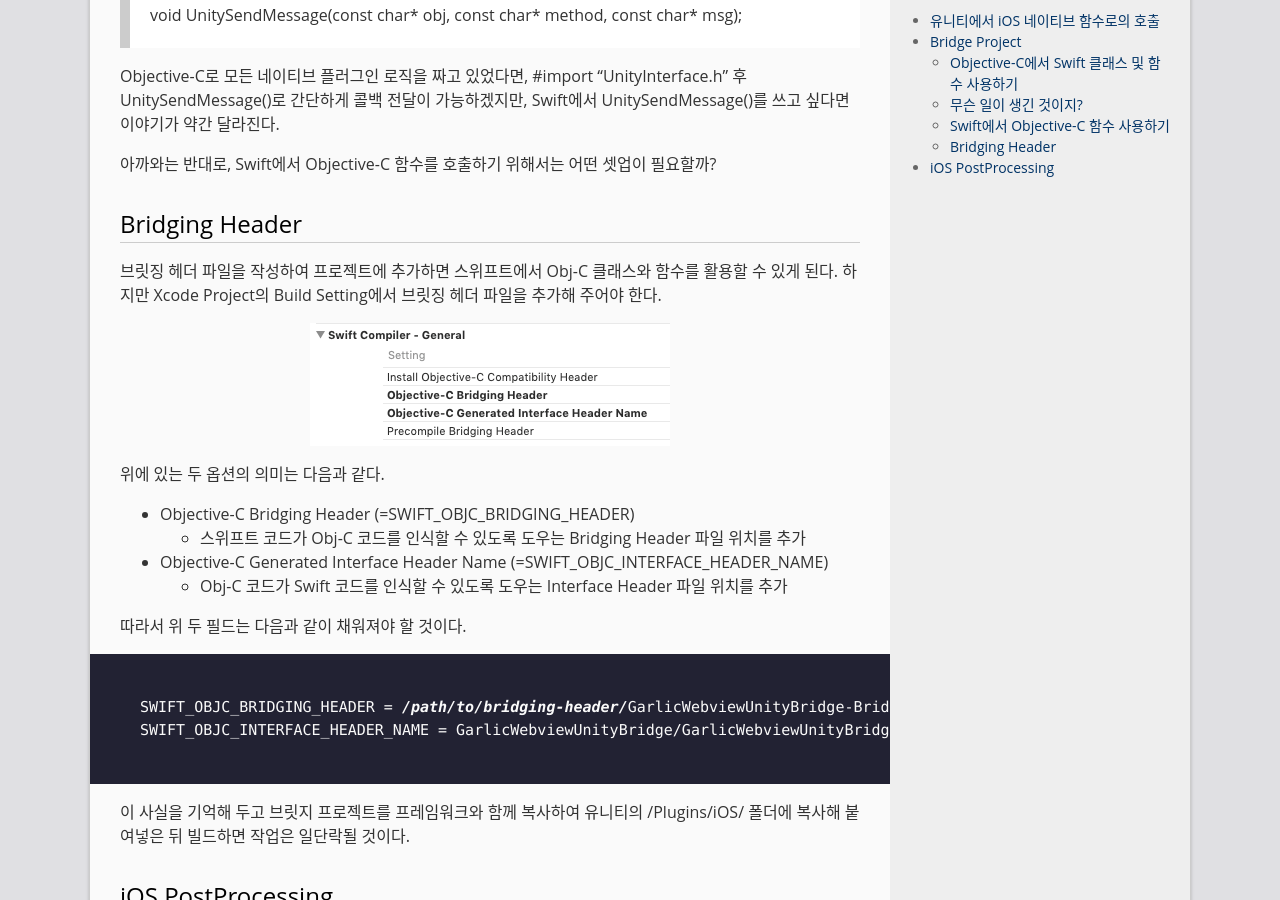
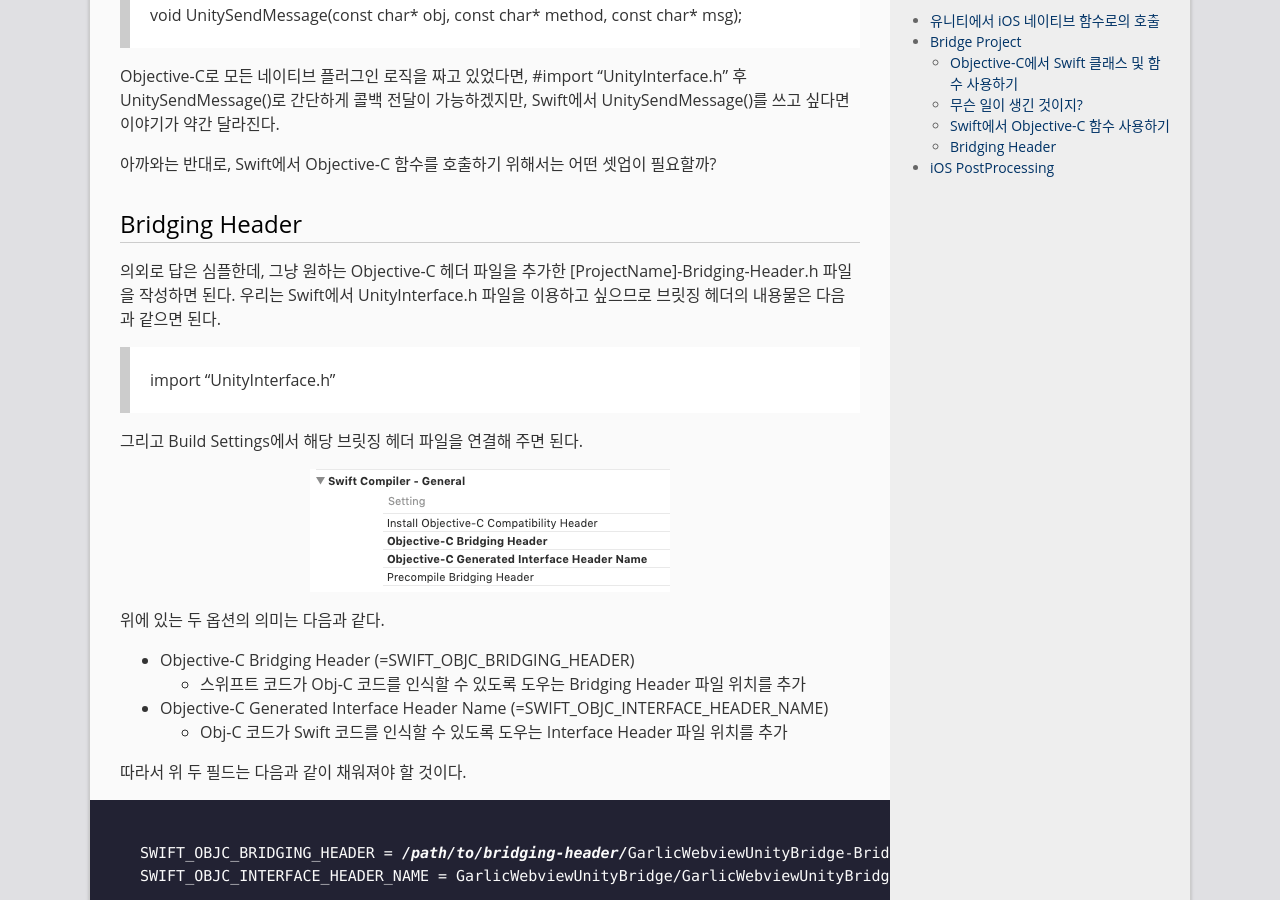
Before and after one commit to GarlicDipping/garlicdipping.github.io, a Jekyll site: the page built from _posts/2019-06-23-writing-unity-ios-native-swift-plugin.md, in a window 1280 px wide and 900 px high, scrolled down 6119 px. Built offline with Jekyll 4.4.1, drawn with Linux system fonts in a browser that asks for light colours; comment, search, counter and statistics services are not loaded.

Commit message:
no message

```diff
--- a/_posts/2019-06-23-writing-unity-ios-native-swift-plugin.md
+++ b/_posts/2019-06-23-writing-unity-ios-native-swift-plugin.md
@@ -185,7 +185,11 @@ Objective-C로 모든 네이티브 플러그인 로직을 짜고 있었다면, #
 
 ## Bridging Header
 
-브릿징 헤더 파일을 작성하여 프로젝트에 추가하면 스위프트에서 Obj-C 클래스와 함수를 활용할 수 있게 된다. 하지만 Xcode Project의 Build Setting에서 브릿징 헤더 파일을 추가해 주어야 한다.
+의외로 답은 심플한데, 그냥 원하는 Objective-C 헤더 파일을 추가한 [ProjectName]-Bridging-Header.h 파일을 작성하면 된다. 우리는 Swift에서 UnityInterface.h 파일을 이용하고 싶으므로 브릿징 헤더의 내용물은 다음과 같으면 된다.
+
+> import "UnityInterface.h"
+
+그리고 Build Settings에서 해당 브릿징 헤더 파일을 연결해 주면 된다.
 
 ![Image Alt SwiftCompiler](/assets/img/posts/20190623/xcode-swift-compiler.png)
 
```
